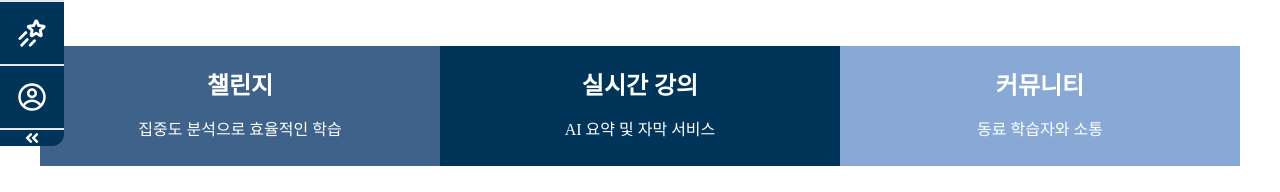
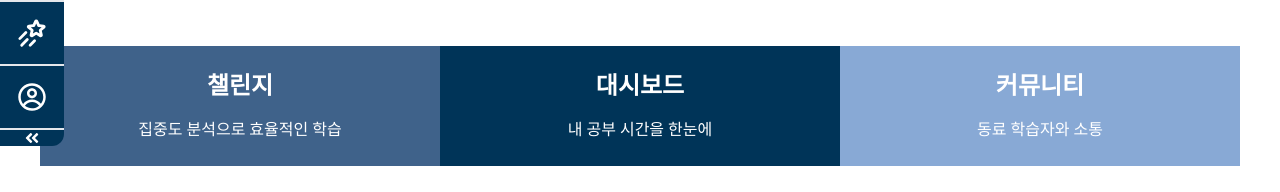
Before and after one commit to namgi2386/DreamMoA, a React (Vite) app: page / in a window 1280 px wide. Shown: the part 422-614 px from the top of the page. Built offline with nearby package versions, Linux system fonts and the light colour scheme; a web font is replaced by a local one.

Commit message:
Feat: ServiceHighlight에서 각 페이지로 네비게이션 연동

```diff
--- a/src/components/home/ServiceHighlight.jsx
+++ b/src/components/home/ServiceHighlight.jsx
@@ -8,19 +8,19 @@ const ServiceHighlight = () => {
       title: '챌린지',
       description: '집중도 분석으로 효율적인 학습',
       color: '#3F628A',
-      path: '/challenge' // 이동할 경로
+      path: '/Challenge/ChallengeListPage'
     },
     {
-      title: '실시간 강의',
-      description: 'AI 요약 및 자막 서비스',
+      title: '대시보드',
+      description: '내 공부 시간을 한눈에',
       color: '#003458',
-      path: '/user/dashboard' // 이동할 경로
+      path: '/User/DashBoardPage'
     },
     {
       title: '커뮤니티',
       description: '동료 학습자와 소통',
       color: '#88A9D5',
-      path: '/community' // 이동할 경로
+      path: '/Community/CommunityListPage'
     }
   ];
 
--- a/src/routes/index.jsx
+++ b/src/routes/index.jsx
@@ -33,6 +33,10 @@ export default function AppRoutes() {
     <Routes>
       {/* 메인 페이지 */}
       <Route path="/" element={<HomePage />} />
+      {/* 메인 페이지 하이라이트 경로 */}
+      <Route path="/Challenge/ChallengeListPage" element={<ChallengeListPage />} />
+      <Route path="/User/DashBoardPage" element={<DashBoardPage />} />
+      <Route path="/Community/CommunityListPage" element={<CommunityListPage />} />
       {/* 회원 */}
       <Route path="/login" element={<LoginPage />} />
       <Route path="/join" element={<JoinPage />} />
```
Also changed, not shown: 1 other file (tests, documents, lock files or other folders).
